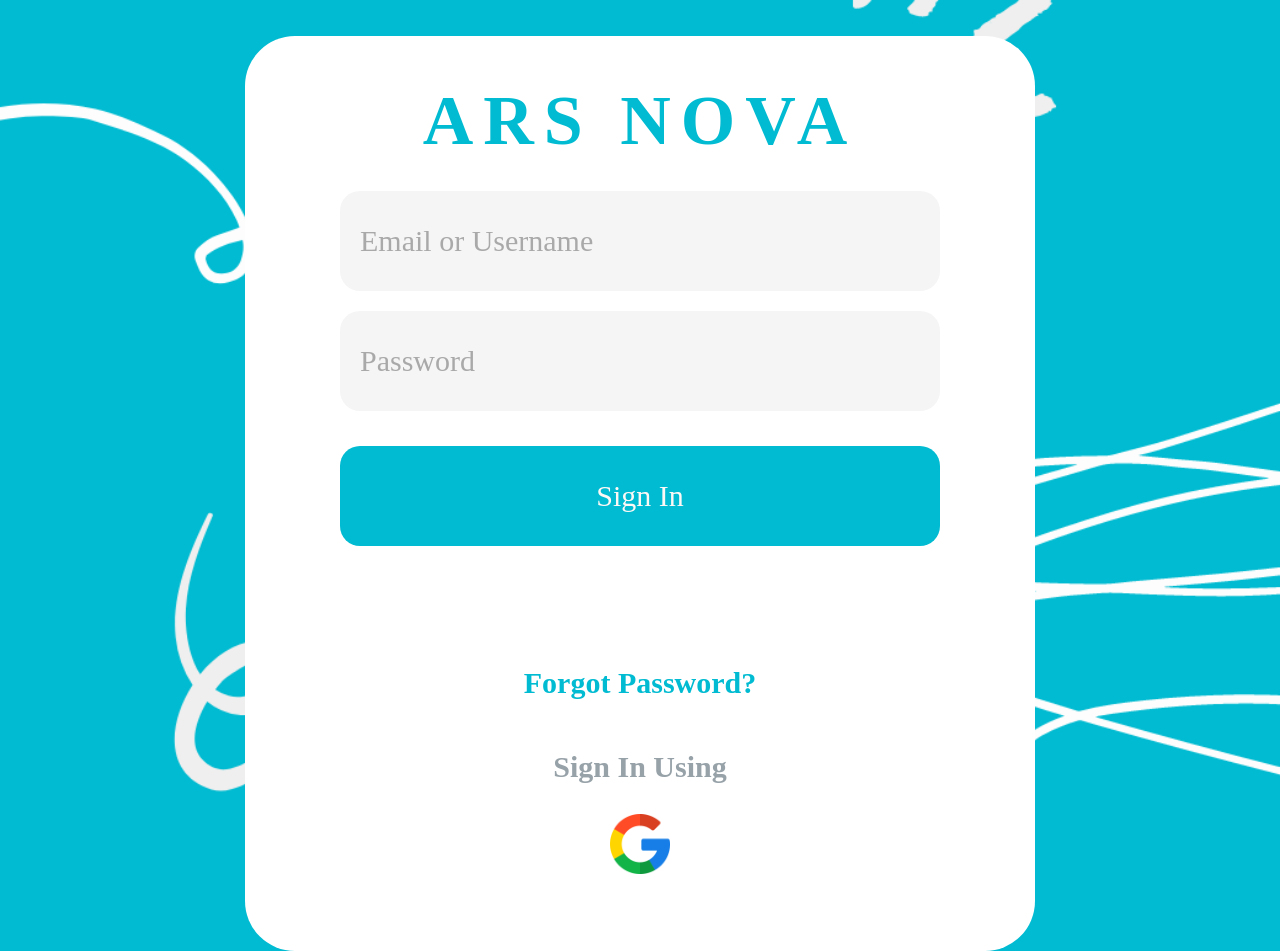
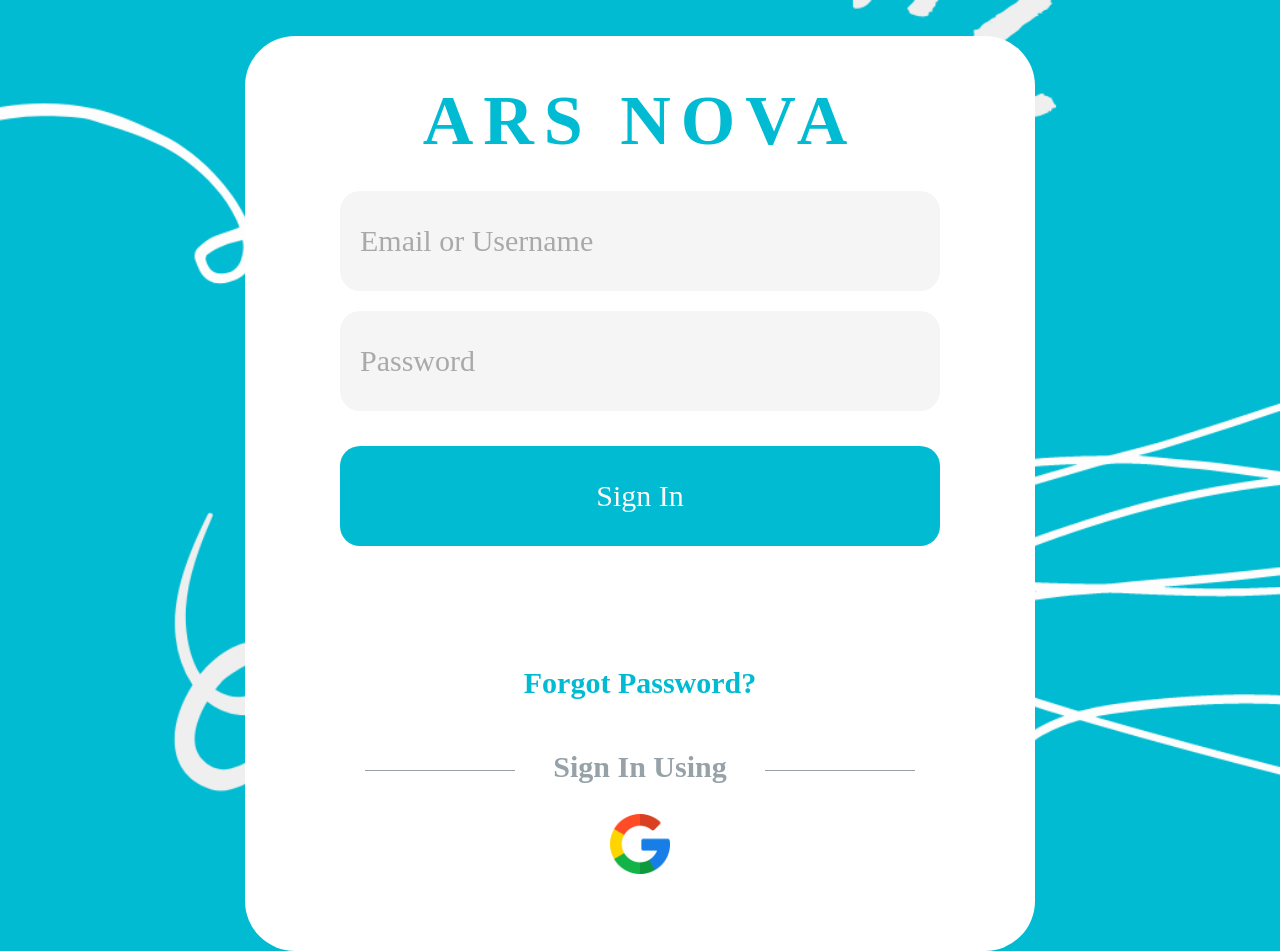
Before and after one commit to ItchyCow/ARSNova, a plain HTML site: page public/index.html in a window 1280 px wide. Drawn offline with Linux system fonts and the light colour scheme.

Commit message:
added lines

```diff
--- a/public/index.css
+++ b/public/index.css
@@ -98,6 +98,25 @@ button { /*design*/
     color: #96A1A8;
 }
 
+.altlogin span {
+    height: 1.25px;
+    width: 20%;
+    margin-top: 20px;
+
+    display: inline-block;
+    background-color: #96A1A8;
+}
+
+.gl1 {
+    margin-left: 100px;
+    float: left;
+}
+
+.gl2 {
+    margin-right: 100px;
+    float: right;
+}
+
 .altlogin a {
     margin-top: -50px;
 }
--- a/public/index.html
+++ b/public/index.html
@@ -26,7 +26,7 @@
                    </div>
 
                    <div class="altlogin">
-                       <p><span></span>Sign In Using<span></span></p>
+                       <p><span class="gl1"></span>Sign In Using<span class="gl2"></span></p>
                        <a href=""><img src="resources/images/google.png" style="height: 60px; width: 60px;"></a>
                    </div>
             </div>
```
